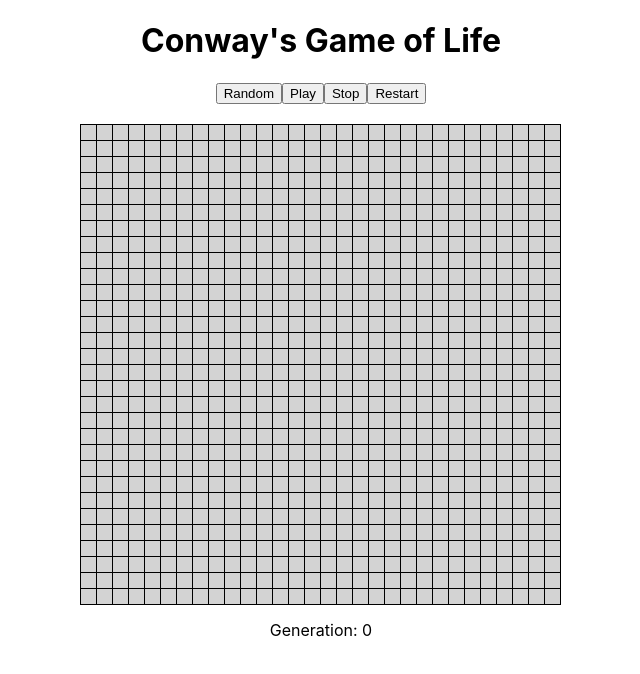
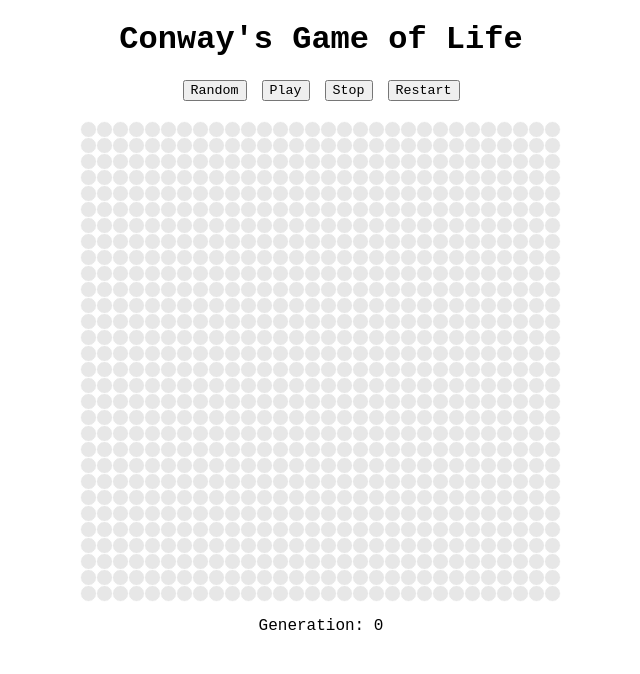
Before and after one commit to jadewang425/game-of-life, a React (Create React App) app: page / in a window 1280 px wide. Shown: the top 674 px of the page, without its empty margins (319-959 px from the left). Built offline with nearby package versions, Linux system fonts and the light colour scheme.

Commit message:
add some CSS

```diff
--- a/src/App.js
+++ b/src/App.js
@@ -112,17 +112,19 @@ function App() {
     <div className="App">
       <h1>Conway's Game of Life</h1>
       <div className='btns'>
-        <button onClick={random}>Random</button>
-        <button onClick={play}>Play</button>
-        <button onClick={stop}>Stop</button>
-        <button onClick={restart}>Restart</button>
+        <button className="btn" onClick={random}>Random</button>
+        <button className="btn" onClick={play}>Play</button>
+        <button className="btn" onClick={stop}>Stop</button>
+        <button className="btn" onClick={restart}>Restart</button>
       </div>
+      <div className='board-bg'>
         <Grid
           grid={grid}
           rows={numRows}
           cols={numCols}
           selectCell={selectCell}
         />
+      </div>
       <p>Generation: {generation}</p>
     </div>
   );
--- a/src/index.css
+++ b/src/index.css
@@ -1,8 +1,6 @@
 body {
   margin: 0;
-  font-family: -apple-system, BlinkMacSystemFont, 'Segoe UI', 'Roboto', 'Oxygen',
-    'Ubuntu', 'Cantarell', 'Fira Sans', 'Droid Sans', 'Helvetica Neue',
-    sans-serif;
+  font-family: "Inconsolata", monospace;
   -webkit-font-smoothing: antialiased;
   -moz-osx-font-smoothing: grayscale;
 }
@@ -12,7 +10,14 @@ code {
     monospace;
 }
 
+.board-bg {
+  /* background-image: linear-gradient(to bottom right, red, yellow); */
+  width: fit-content;
+  margin: auto;
+}
+
 .board {
+  background: white;
   line-height: 0;
   margin: auto;
   margin-top: 20px;
@@ -20,7 +25,8 @@ code {
 
 .cell {
   display: inline-block;
-  border: 1px solid black;
+  border: 1px solid white;
+  border-radius: 50%;
   width: 15px;
   height: 15px;
   margin-left: -1px;
@@ -28,9 +34,23 @@ code {
 }
 
 .dead {
+  background-color: rgb(231, 231, 231);
+}
+
+.cell:hover {
   background-color: lightgray;
 }
 
 .alive {
-  background-color: yellow;
+  background-color: green;
 }
+
+.btns {
+  display: flex;
+  justify-content: center;
+  gap: 15px;
+}
+
+.btn {
+  font-family: "Inconsolata", monospace;
+}
```
Lines whose indentation alone changed are shown as unchanged.
